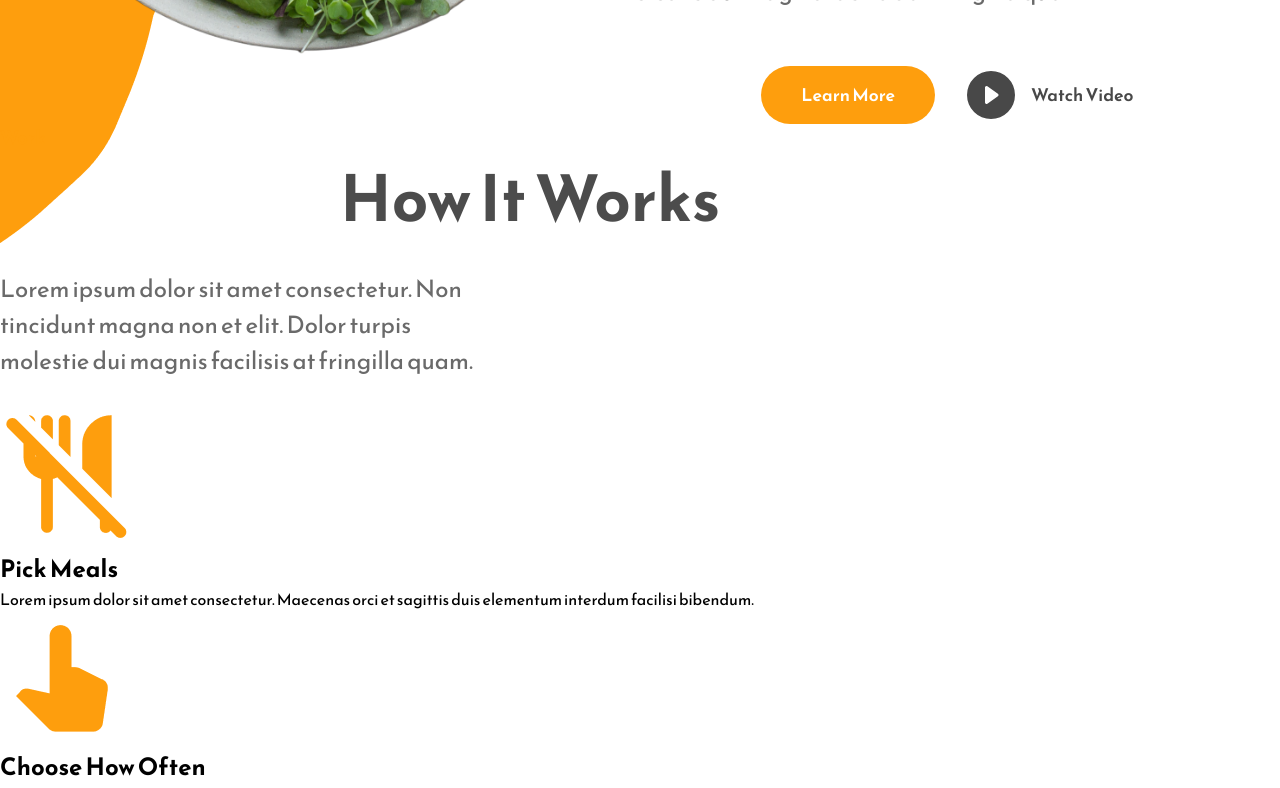
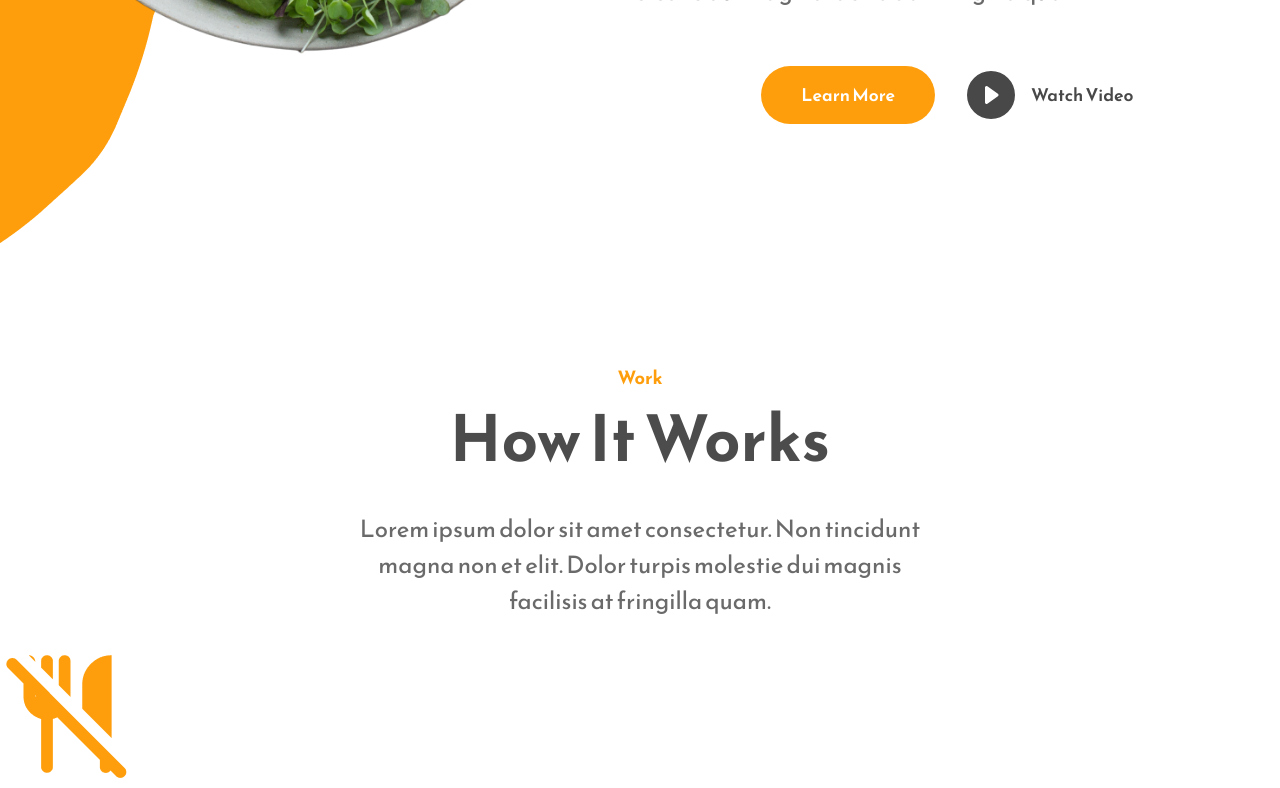
Before and after one commit to bikashofficial99/fodiee, a React (Create React App) app: page / in a window 1280 px wide. Shown: the part 1640-2428 px from the top of the page. Built offline with nearby package versions, Linux system fonts and the light colour scheme.

Commit message:
Work css

```diff
--- a/src/App.css
+++ b/src/App.css
@@ -160,3 +160,20 @@ align-items: center;
   font-size: 3rem;
   margin-right: 1rem;
 }
+
+.work-section-wrapper {
+  margin-top: 15rem;
+}
+.work-section-top p {
+  text-align: center;
+  max-width: 600px !important;
+}
+.work-section-top h1 {
+  max-width: 700px !important;
+}
+.work-section-top {
+  display: flex;
+  justify-content: center;
+  align-items: center;
+  flex-direction: column;
+}
```
